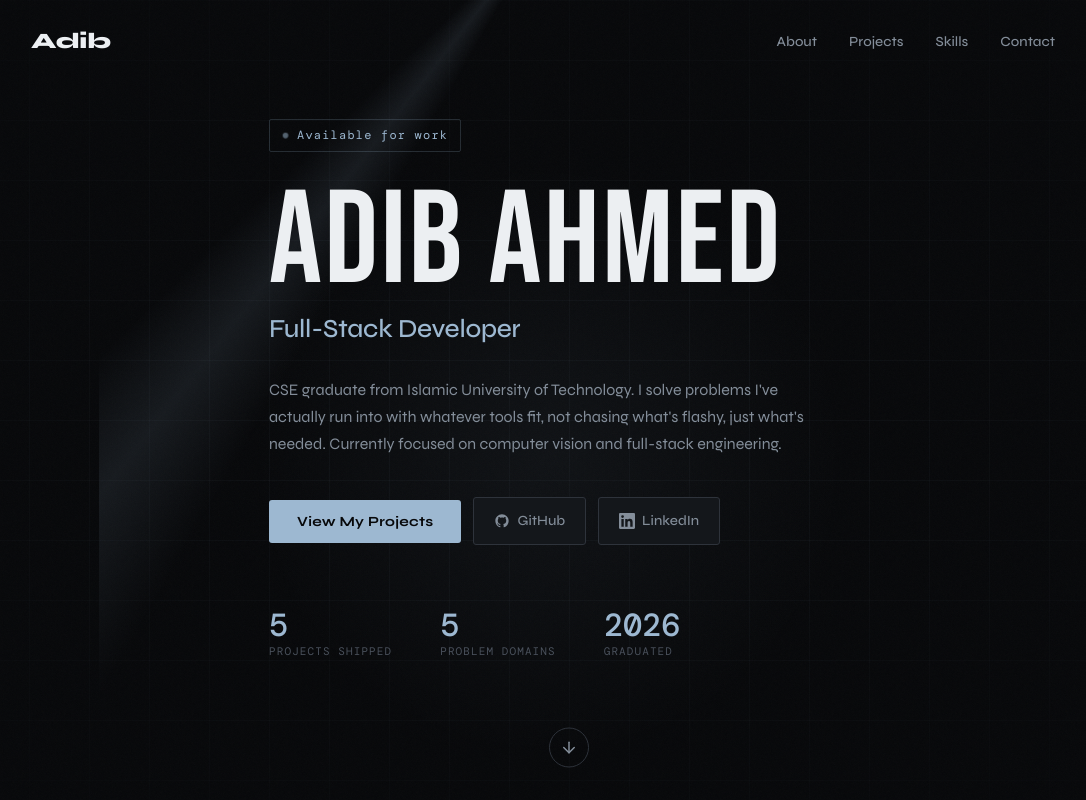
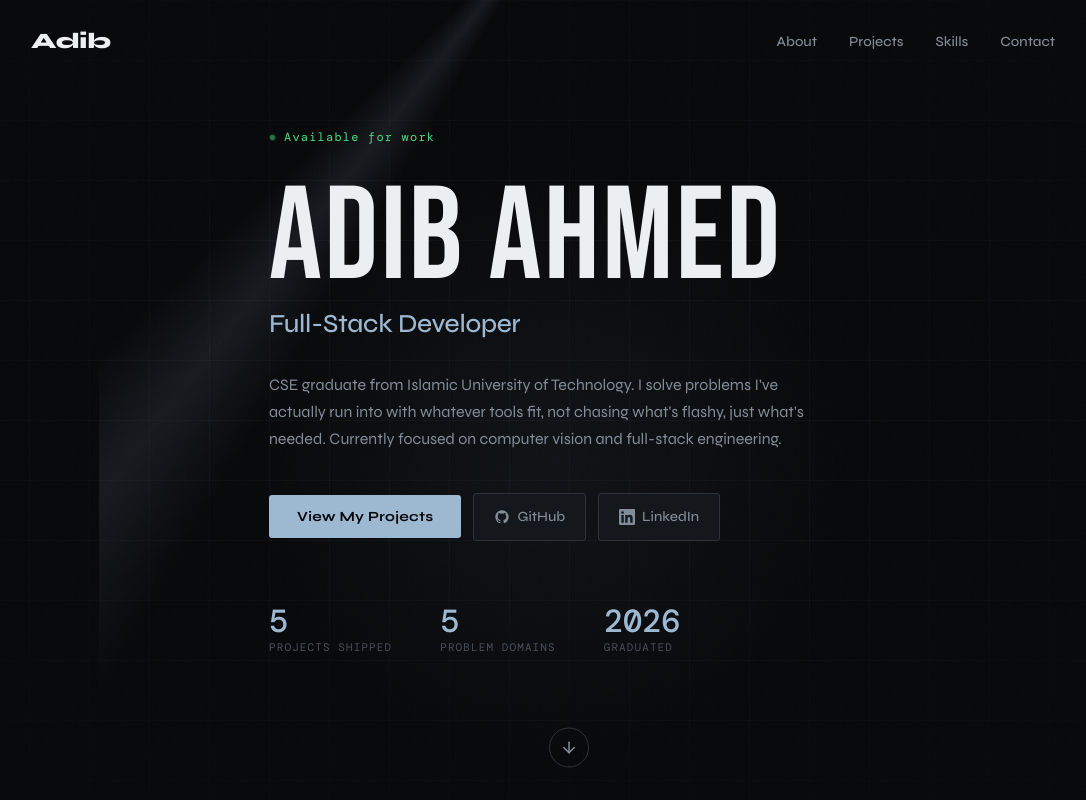
Before and after one commit to AdibOmi/Portfolio, a React (Vite) app: page / in a window 1280 px wide. Shown: the top 800 px of the page, without its empty margins (91-1177 px from the left). Built offline with nearby package versions, Linux system fonts and the light colour scheme; a web font is replaced by a local one.

Commit message:
A minor update

```diff
--- a/src/components/Hero.module.css
+++ b/src/components/Hero.module.css
@@ -54,16 +54,13 @@
   gap: 8px;
   font-family: var(--font-mono);
   font-size: 12px;
-  color: var(--accent);
+  color: #4ade80;
   letter-spacing: 0.1em;
-  padding: 6px 12px;
-  border: 1px solid rgba(157,184,209,0.2);
-  border-radius: 2px;
   margin-bottom: 32px;
 }
 .dot {
   width: 7px; height: 7px;
-  background: var(--accent);
+  background: #4ade80;
   border-radius: 50%;
   animation: pulse 2s infinite;
 }
```
